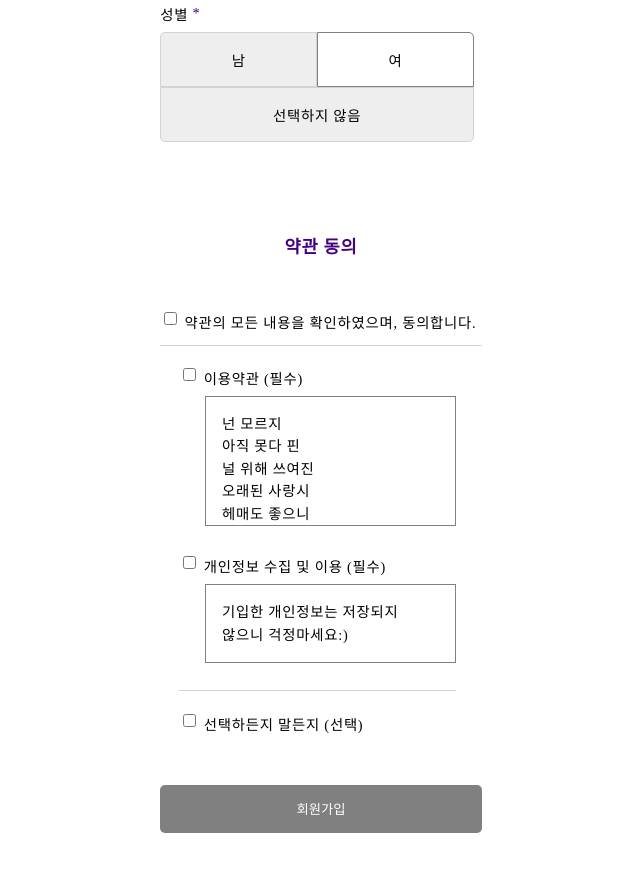
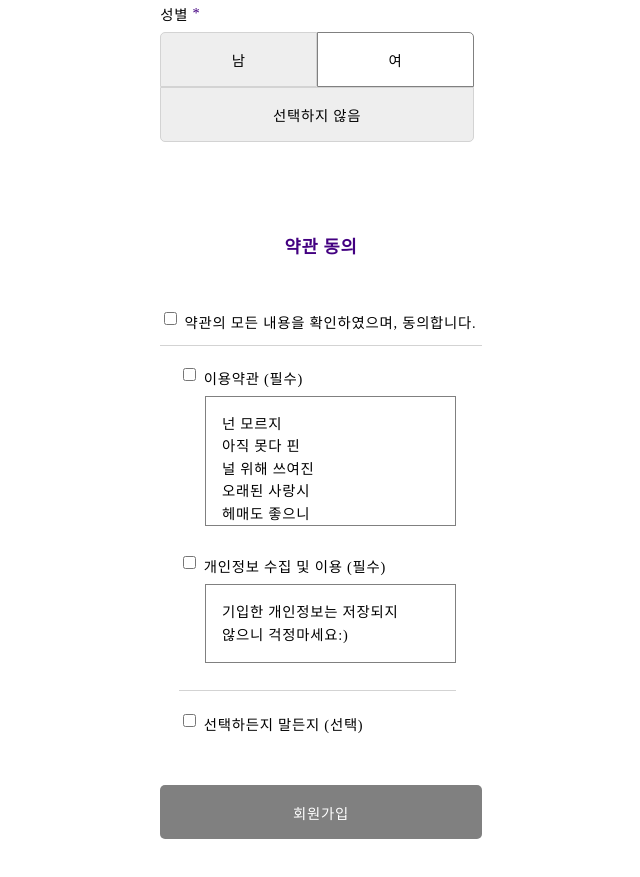
Before and after one commit to une9/sign-in-form, a plain HTML site: page pages/sign-up.html in a window 1280 px wide. Shown: the part 755-1632 px from the top of the page, without its empty margins (319-959 px from the left). Drawn offline with Linux system fonts and the light colour scheme; a web font is replaced by a local one.

Commit message:
modified font and box size

```diff
--- a/css/style-sign-up.scss
+++ b/css/style-sign-up.scss
@@ -3,10 +3,6 @@
 html {
     font-family: 'NEXON Lv2 Gothic';
     word-break: keep-all;
-}
-
-body {
-    font-size: 0.9rem;
 }
 
 section {
@@ -153,13 +149,15 @@ input[type=checkbox], label {
 
 #submit {
     width: 100%;
-    height: 3rem;
+    height: 3.4rem;
     border: none;
     border-radius: 5px;
     background: s.$main-color;
     color: white;
     margin: 3.2rem 0 1.2rem 0;
     cursor: pointer;
+    font: inherit;
+    letter-spacing: 0.75px;
 }
 
 #submit:disabled {
--- a/css/style.scss
+++ b/css/style.scss
@@ -79,6 +79,8 @@ html {
 
 body {
     max-width: 360px;
+    font-size: 0.9rem;
+
 }
 
 main {
```
Also changed, not shown: css/style-find-id.css, css/style-find-pw.css, css/style-sign-up.css, css/style.css, 1 other file.
